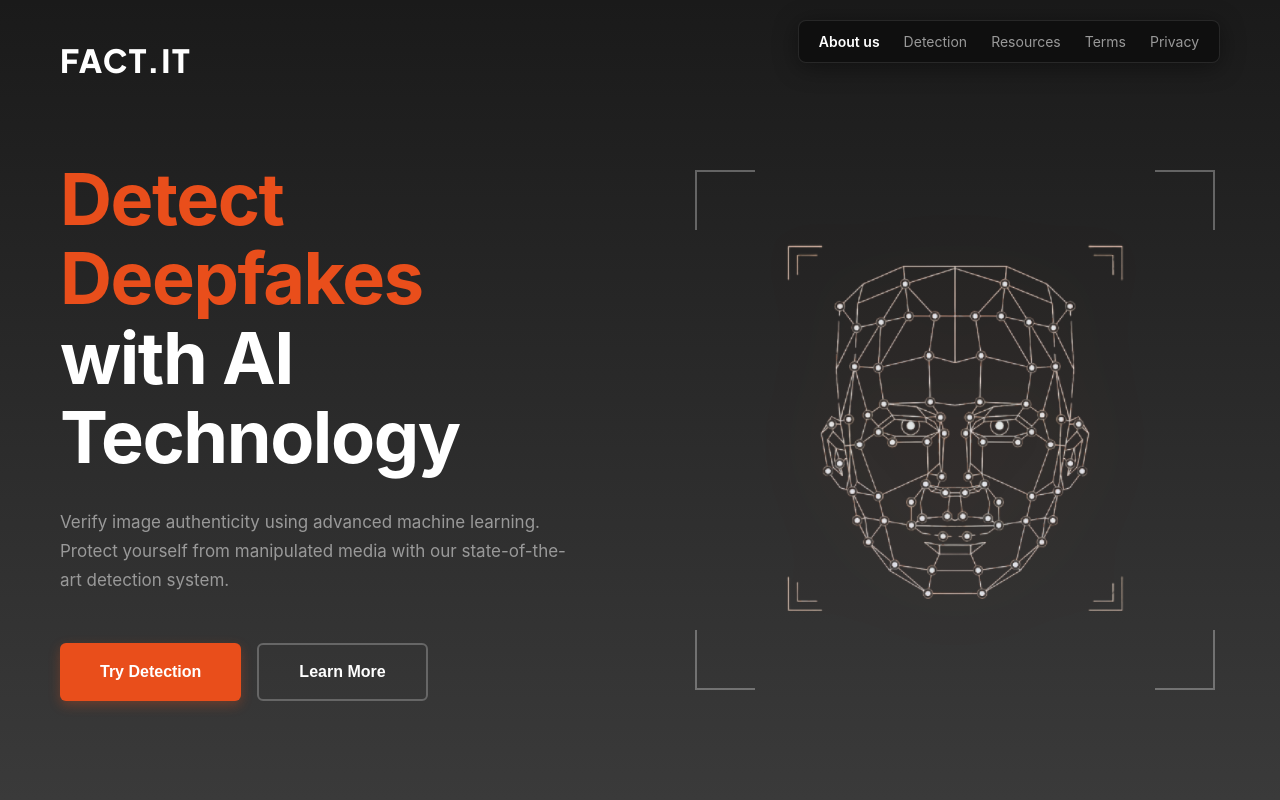
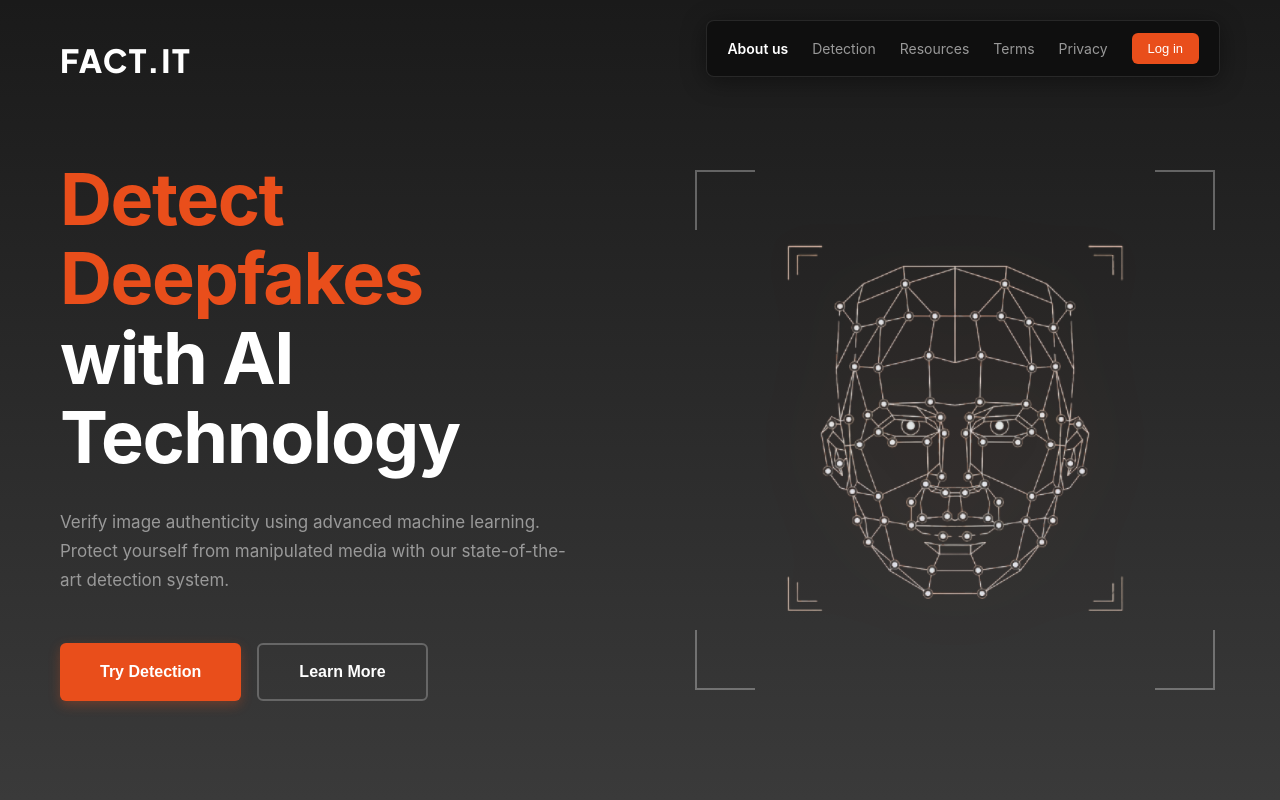
Before and after one commit to AnandaMadani29/Deepfake-AI-Checker, a React (Vite) app in the folder frontend/: page / in a window 1280 px wide. Shown: the top 800 px of the page. Built offline with nearby package versions, Linux system fonts and the light colour scheme; no server answers.

Commit message:
Fix login navbar

```diff
--- a/frontend/src/Detection.jsx
+++ b/frontend/src/Detection.jsx
@@ -1394,7 +1394,40 @@ export default function Detection({ onNavigateToHome, onNavigateToHistory, onNav
                     <h3 style={{ margin: 0, fontSize: 18, fontWeight: 700, color: '#fff' }}>
                       Detailed Breakdown
                     </h3>
-                    <FaInfoCircle style={{ color: '#666', fontSize: 16 }} />
+                    <div style={{ position: 'relative', display: 'inline-block' }}>
+                      <FaInfoCircle
+                        style={{ color: '#666', fontSize: 16, cursor: 'pointer' }}
+                        onMouseEnter={(e) => {
+                          const tooltip = e.currentTarget.nextSibling;
+                          if (tooltip) tooltip.style.opacity = '1';
+                        }}
+                        onMouseLeave={(e) => {
+                          const tooltip = e.currentTarget.nextSibling;
+                          if (tooltip) tooltip.style.opacity = '0';
+                        }}
+                      />
+                      <div style={{
+                        position: 'absolute',
+                        top: '30px',
+                        right: 0,
+                        width: '320px',
+                        padding: '16px',
+                        background: '#1a1a1a',
+                        border: '1px solid #333',
+                        borderRadius: '8px',
+                        boxShadow: '0 4px 12px rgba(0,0,0,0.5)',
+                        opacity: 0,
+                        pointerEvents: 'none',
+                        transition: 'opacity 0.2s ease',
+                        zIndex: 1000,
+                        fontSize: '12px',
+                        lineHeight: '1.6',
+                        color: '#ccc',
+                        textAlign: 'justify'
+                      }}>
+                        The Detailed Breakdown provides a clearer explanation of the AI analysis results. Each indicator highlights visual patterns such as skin texture, lighting, reflections, or facial structure that may suggest possible AI-generated or manipulated content. The percentage shows the AI's confidence level for each indicator.
+                      </div>
+                    </div>
                   </div>
 
                   {/* AI Generated Content */}
--- a/frontend/src/components/Navbar.jsx
+++ b/frontend/src/components/Navbar.jsx
@@ -390,7 +390,8 @@ export default function Navbar({
           Privacy
         </a>
       )}
-      {user && onNavigateToHistory && (
+      {user ? (
+        onNavigateToHistory && (
           <div style={{ display: "flex", gap: 16, alignItems: "center" }}>
             <div style={{
               color: "#fff",
@@ -442,6 +443,28 @@ export default function Navbar({
               Logout
             </button>
           </div>
+        )
+      ) : (
+        onLogin && (
+          <button
+            onClick={onLogin}
+            style={{
+              background: "#E94E1B",
+              border: "none",
+              color: "#fff",
+              padding: "8px 16px",
+              borderRadius: 6,
+              fontSize: 13,
+              cursor: "pointer",
+              fontWeight: 500,
+              transition: "all 0.2s",
+            }}
+            onMouseEnter={(e) => (e.currentTarget.style.background = "#d43d0f")}
+            onMouseLeave={(e) => (e.currentTarget.style.background = "#E94E1B")}
+          >
+            Log in
+          </button>
+        )
       )}
     </nav>
     </>
```
Lines whose indentation alone changed are shown as unchanged.
